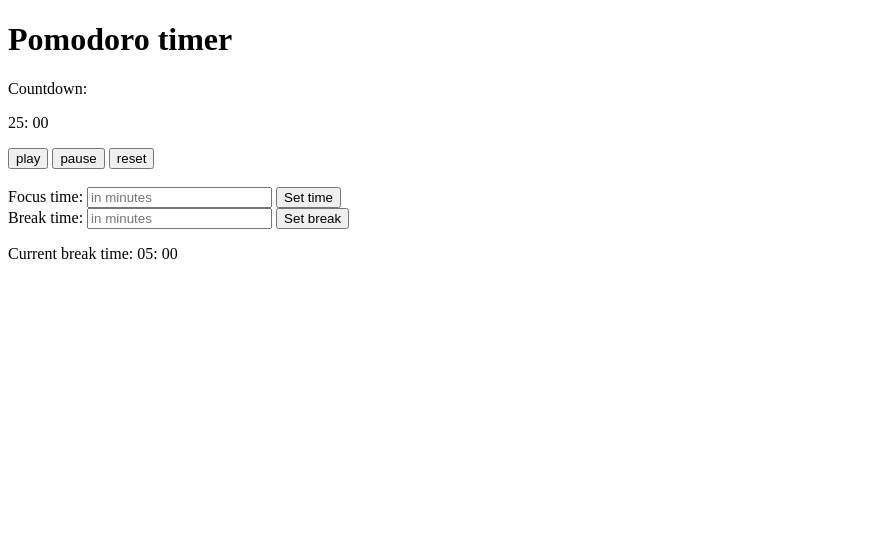
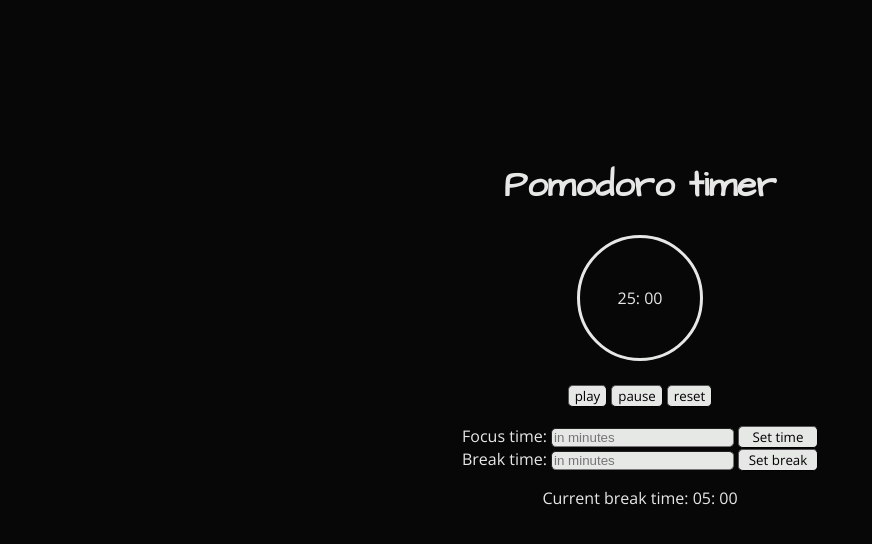
Before and after one commit to renanop/pomodoro-clock, a plain HTML site: page index.html in a window 1280 px wide. Shown: the whole page, without its empty margins (0-872 px from the left). Drawn offline with nearby package versions, Linux system fonts and the light colour scheme.

Commit message:
adding styles

```diff
--- /dev/null
+++ b/css/styles.css
@@ -0,0 +1,68 @@
+body {
+    background-color: #080708;
+    color: #e6e8e6;
+}
+
+
+h1 {
+    text-align: center;
+    margin-top: 20vh;
+    font-family: 'Architects Daughter';
+    font-size: 36px;
+}
+
+label {
+    font-family: 'Open Sans';
+}
+
+button {
+    font-family: 'Open Sans';
+    background-color: #e6e8e6;
+    color: black;
+    border-radius: 5px;
+    border-width: 1px;
+
+}
+
+button:hover {
+    background-color: #f5cb5c;
+}
+
+p {
+    font-family: 'Open Sans';
+}
+
+input {
+    background-color:#e6e8e6 ;
+    border-radius: 5px;
+    border-width: 1px;
+}
+#clock-view {
+    justify-content: center;
+    align-content: center;
+    text-align: center;
+}
+
+
+#clock-circle {
+    margin: 0 auto;
+    text-align: center;
+    border-style: solid;
+    border-radius: 100%;
+    width: 120px;
+    height: 120px;
+    line-height: 120px;
+}
+
+#timer {
+    margin: 0 auto;
+}
+
+.grid {
+    text-align: center;
+    margin: 3vh auto 0;
+}
+
+.set-btn {
+    width: 80px;
+}
--- a/index.html
+++ b/index.html
@@ -2,7 +2,12 @@
 <html lang="en">
 
 <head>
+    <style>
+        @import url('https://fonts.googleapis.com/css2?family=Architects+Daughter&family=Open+Sans&display=swap');
+    </style>
+
     <link rel="shortcut icon" href="">
+    <link rel="stylesheet" href="css/styles.css">
     <meta charset="UTF-8">
     <meta name="viewport" content="width=device-width, initial-scale=1.0">
     <title>Document</title>
@@ -11,22 +16,28 @@
 <body>
     <h1>Pomodoro timer</h1>
     <div id="clock-view">
-        <p>Countdown:</p>
-        <p id="timer"></p>
+        <div id="clock-circle">
+            <p class="clock" id="timer"></p>
         </div>
-    <button id="play">play</button>
-    <button id="pause">pause</button>
-    <button id="reset">reset</button>
+    </div>
+    <section class="grid">
+        <button class="btn" id="play">play</button>
+        <button class="btn" id="pause">pause</button>
+        <button class = "btn" id="reset">reset</button>
 
         <br><br>
         <label for="time">Focus time:</label>
         <input type="text" id="time" placeholder="in minutes">
-    <button id="setTime">Set time</button>
+        <button class="set-btn" id="setTime">Set time</button>
         <br>
         <label for="break">Break time:</label>
         <input type="text" id="break" placeholder="in minutes">
-    <button id="setBreak">Set break</button>
+        <button class="set-btn" id="setBreak">Set break</button>
         <p id="currentBreak"></p>
+    </section>
+
+
+
 
 
     <script type="module">
--- a/pomodoro.js
+++ b/pomodoro.js
@@ -51,7 +51,7 @@ export default function createPomodoro(document) {
         state.timer = 1500000;
         timerToScreen()
 
-        var audio = new Audio('/soundeffects/reset.mp3');
+        let audio = new Audio('/soundeffects/reset.mp3');
         audio.play();
 
     }
@@ -60,7 +60,7 @@ export default function createPomodoro(document) {
         clearInterval(interval);
         state.running = false;
 
-        var audio = new Audio('/soundeffects/pause.mp3');
+        let audio = new Audio('/soundeffects/pause.mp3');
         audio.play();
     }
 
@@ -159,6 +159,8 @@ export default function createPomodoro(document) {
         setTimer,
         setBreak,
         timerToScreen,
-        breakToScreen
+        breakToScreen,
+        reset,
+        pause
     }
 }
```
Lines whose indentation alone changed are shown as unchanged.
